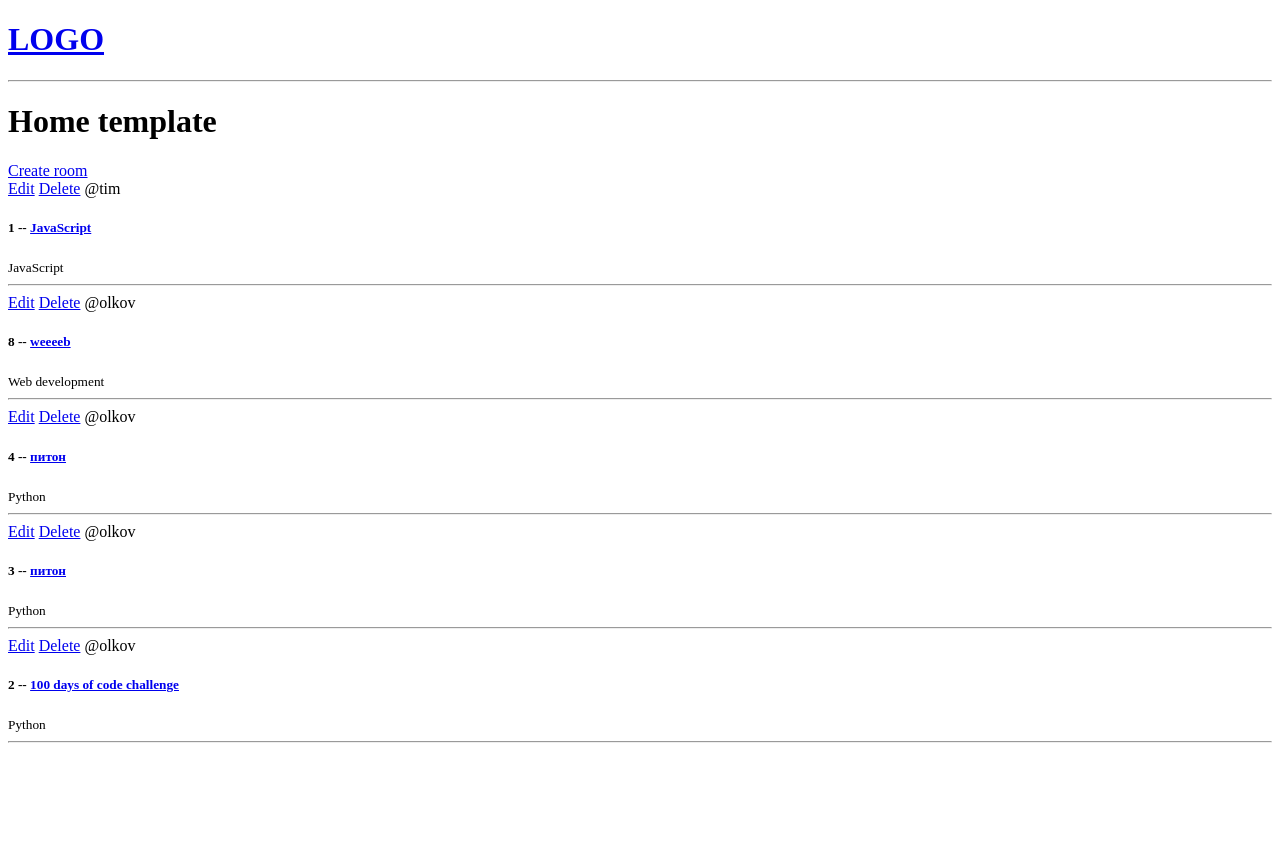
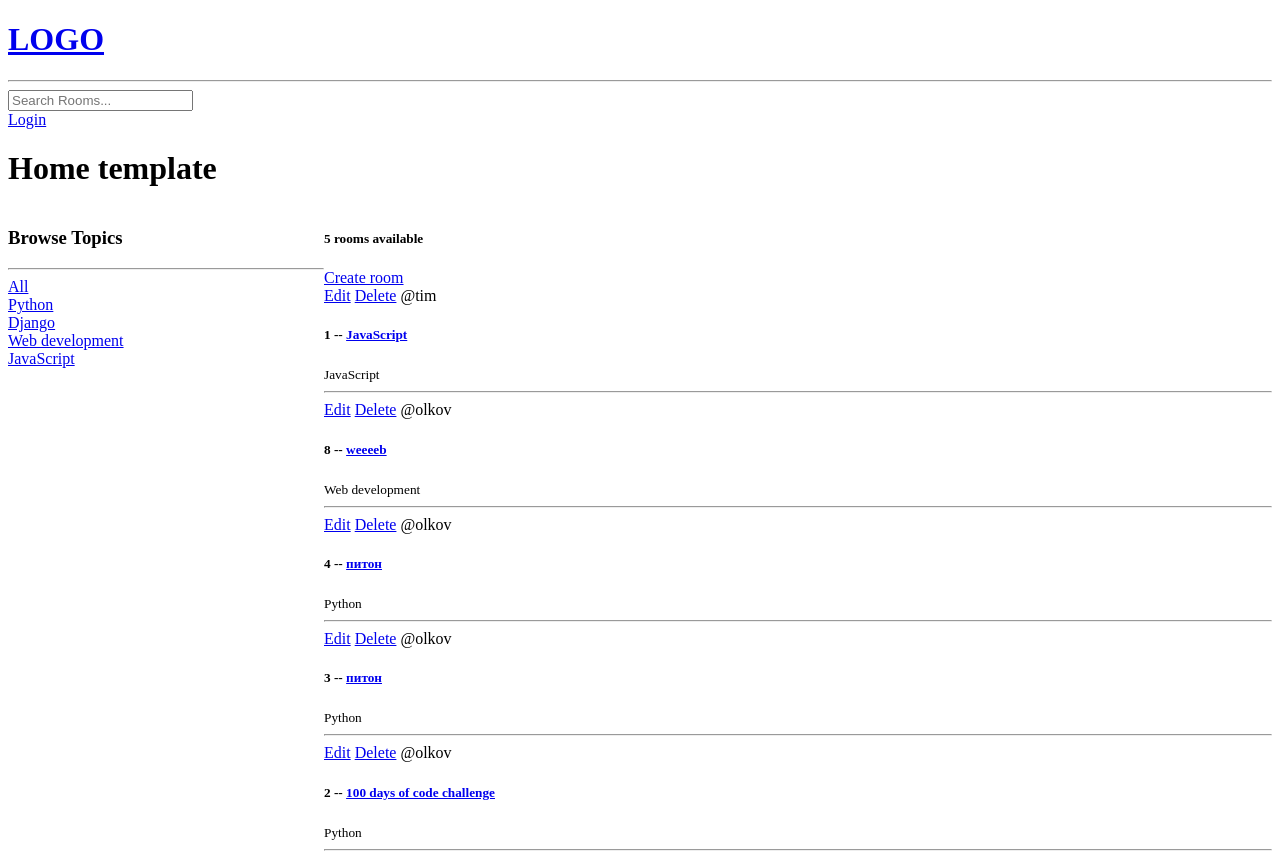
Before and after one commit to PaulusOlkoulus/studybud, a Django app: page / in a window 1280 px wide. Before the commit the page ends 743 px from the top, so only its background shows below. Run offline with Django 4.2, Linux system fonts and the light colour scheme; data comes from the database, SQL or seed files in the repository; both versions use the stored data as it was after the commit.

Commit message:
add search, login and logout features

```diff
--- a/base/templates/base/home.html
+++ b/base/templates/base/home.html
@@ -3,12 +3,36 @@
 
     <h1>Home template</h1>
 
+    <style>
+    .home-container{
+        display: grid;
+        grid-template-columns: 1fr 3fr;
+    }
+    </style>
+
+    <div class="home-container">
+
         <div>
+            <h3>Browse Topics</h3>
+            <hr>
 
+                <div>
+                    <a href="{% url 'home' %}">All</a>
+                </div>
+            {% for topic in topics %}
+                <div>
+                    <a href="{% url 'home' %}?q={{ topic.name }}">{{ topic.name }}</a>
+                </div>
+            {% endfor %}
+
+        </div>
+        <div>
+        <h5>{{ room_count }} rooms available</h5>
             <a href="{% url 'create-room' %}">Create room</a>
 
             <div>
                 {% for room in rooms %}
+
                         <div>
                         <a href="{% url 'update-room' room.id %}">Edit</a>
                         <a href="{% url 'delete-room' room.id %}">Delete</a>
@@ -19,10 +43,12 @@
 
                     </div>
 
+
+
                 {% endfor %}
 
             </div>
-
+        </div>
     </div>
 
 {% endblock %}
--- a/base/urls.py
+++ b/base/urls.py
@@ -3,6 +3,8 @@ from django.urls import path
 from . import views
 
 urlpatterns = [
+    path('login/', views.loginPage, name='login'),
+    path('logout/', views.logoutUser, name='logout'),
     path('', views.home, name='home'),
     path('room/<int:pk>', views.room, name='room'),
     path('create-room/', views.createRoom, name='create-room'),
--- a/base/views.py
+++ b/base/views.py
@@ -1,13 +1,58 @@
+from django.contrib import messages
+from django.contrib.auth import authenticate, login, logout
 from django.shortcuts import render, get_object_or_404, redirect
 from django.http import HttpResponse
-from .models import Room
+from django.db.models import Q
+from .models import Room, Topic
 from .forms import RoomForm
+from django.contrib.auth.models import User
 
 
 # I stopped at 1:21:30
+
+def loginPage(request):
+    if request.method == 'POST':
+        username = request.POST.get('username')
+        password = request.POST.get('password')
+        try:
+            user = User.objects.get(username=username)
+        except:
+            messages.error(request, 'User does not exist!')
+
+        user = authenticate(request, username=username, password=password)
+
+        if user is not None:
+            login(request, user)
+            return redirect('home')
+        else:
+            messages.error(request, 'Username OR password does not exist!')
+
+    context = {}
+    return render(request, 'base/login_register.html', context)
+
+
+def logoutUser(request):
+    logout(request)
+    return redirect('home')
+
+
 def home(request):
-    rooms = Room.objects.all()
-    context = {'rooms': rooms}
+    q = request.GET.get('q') if request.GET.get('q') else ''
+    rooms = Room.objects.filter(
+        Q(topic__name__icontains=q) |
+        Q(name__icontains=q) |
+        Q(description__icontains=q) |
+        Q(host__username__icontains=q)
+    )
+    room_count = rooms.count()
+
+    topics = Topic.objects.all()
+
+    context = {
+        'rooms': rooms,
+        'topics': topics,
+        'room_count': room_count
+    }
     return render(request, 'base/home.html', context)
 
 
--- a/templates/main.html
+++ b/templates/main.html
@@ -5,7 +5,16 @@
     <title>StudyBud</title>
 </head>
 <body>
-{% extends 'navbar.html' %}
+{% include 'navbar.html' %}
+
+{% if messages %}
+        <ul class="messages">
+            {% for message in messages %}
+                <li{% if message.tags %} class="{{ message.tags }}"{% endif %}>{{ message }}</li>
+            {% endfor %}
+        </ul>
+    {% endif %}
+
 {% block content %}
 
 {% endblock %}
--- a/templates/navbar.html
+++ b/templates/navbar.html
@@ -1,5 +1,14 @@
 <a href="{% url 'home' %}"><h1>LOGO</h1></a>
 
 <hr>
+<form action="{% url 'home' %}" method="GET">
+    <input type="text" name="q" placeholder="Search Rooms...">
+</form>
+
+{% if request.user.is_authenticated %}
+    <a href="{% url 'logout' %}">Logout</a>
+{% else %}
+    <a href="{% url 'login' %}">Login</a>
+{% endif %}
 
 {% block content %}{% endblock %}
```
Also changed, not shown: base/templates/base/login_register.html (added, +17 -0 lines), db.sqlite3. Lines whose indentation alone changed are shown as unchanged.
